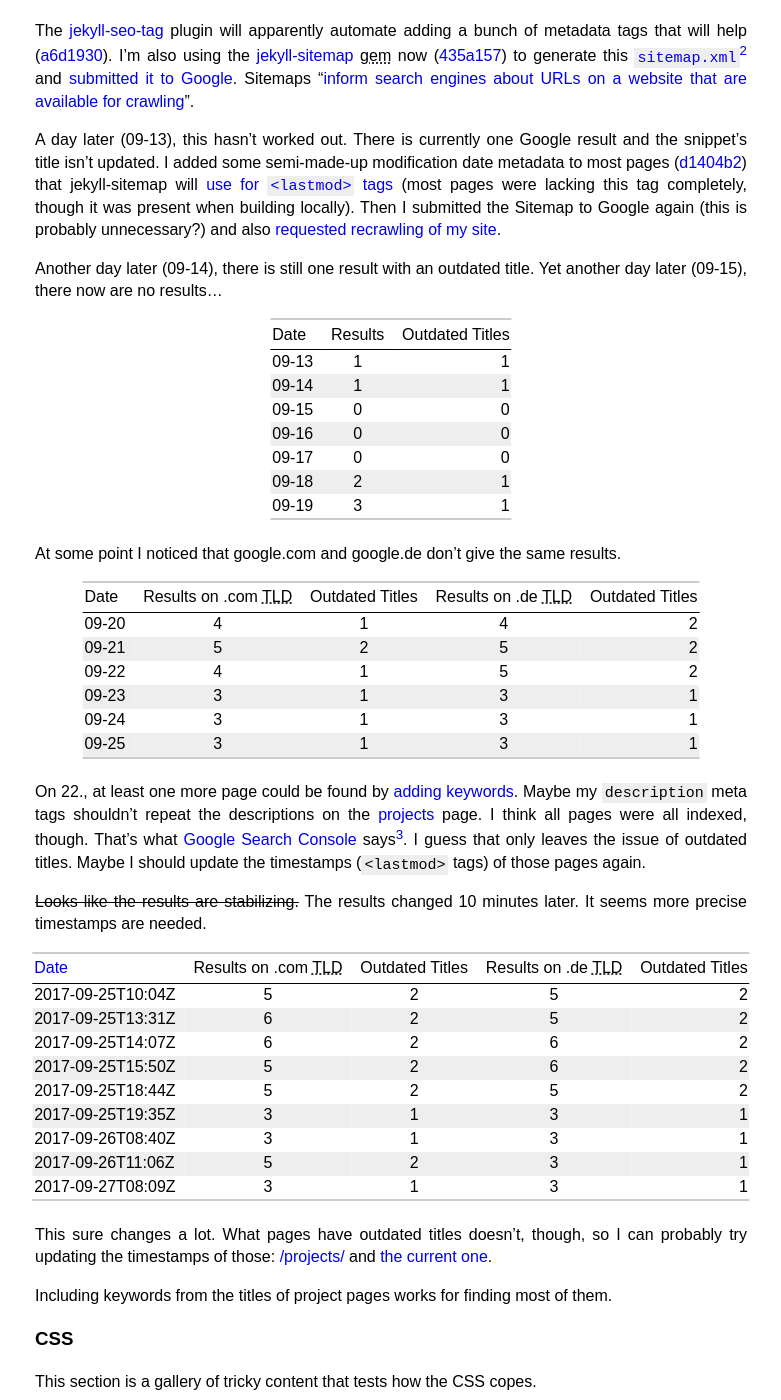
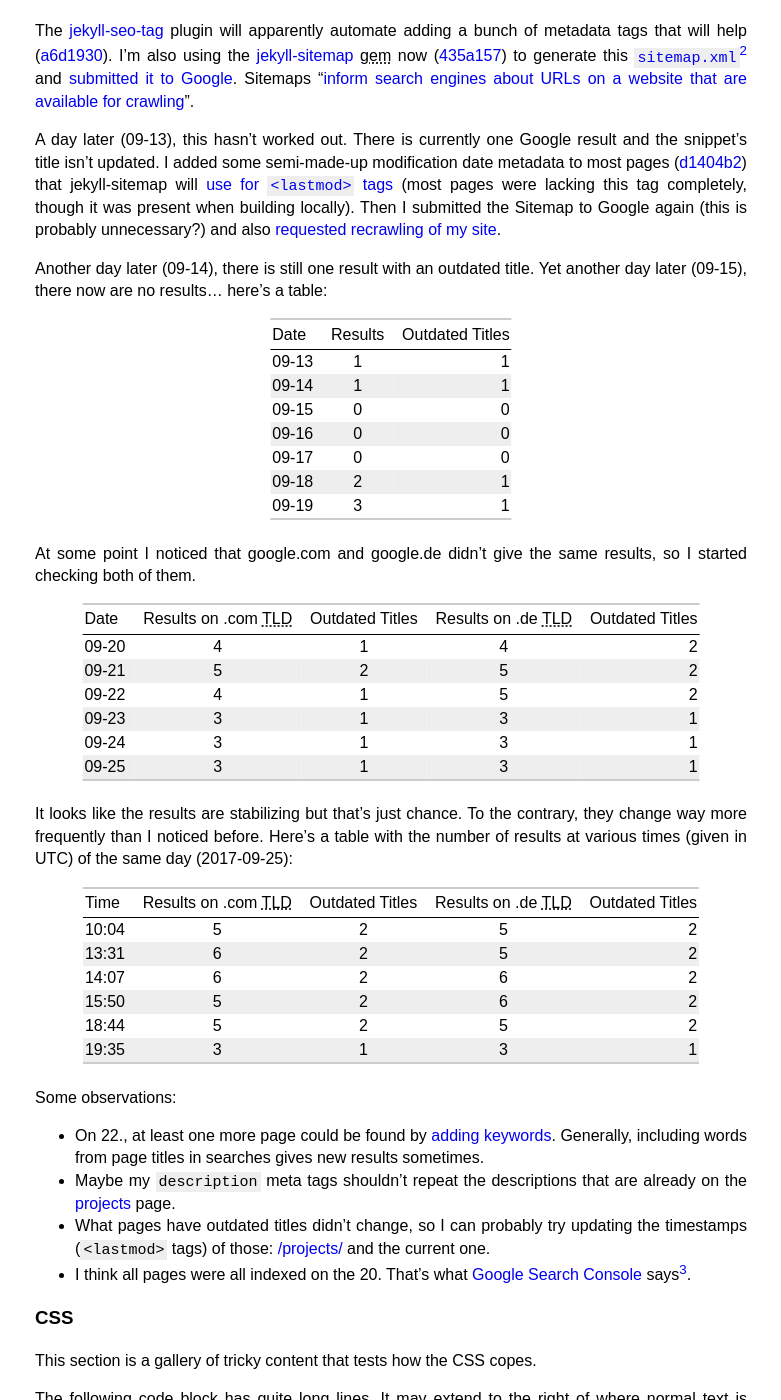
Before and after one commit to meribold/meribold.org, a Jekyll site: the page built from _posts/2017-09-02-meta.md, in a window 1280 px wide and 1400 px high, scrolled down 2661 px. Shown: the whole window, without its empty margins (249-1030 px from the left). Built offline with Jekyll 4.4.1, drawn with Linux system fonts in a browser that asks for light colours.

Commit message:
Edit meta post

```diff
--- a/_posts/2017-09-02-meta.md
+++ b/_posts/2017-09-02-meta.md
@@ -202,7 +202,7 @@ and also [requested recrawling of my site][09-13.2].
 [09-13.2]: https://support.google.com/webmasters/answer/6065812
 
 Another day later (09-14), there is still one result with an outdated title.  Yet another
-day later (09-15), there now are no results...
+day later (09-15), there now are no results... here's a table:
 
 | Date  | Results | Outdated Titles |
 |-------|---------|-----------------|
@@ -214,19 +214,8 @@ day later (09-15), there now are no results...
 | 09-18 | 2       | 1               |
 | 09-19 | 3       | 1               |
 
-At some point I noticed that google.com and google.de don't give the same results.
-<!--
-There currently are four results each but one page is different: google.com has
-[projects/trackhack/](https://meribold.github.io/projects/trackhack) while google.de has
-this page (with an outdated title).  Other than that they both still have one more link
-with an outdated title.
--->
-
-<!--
-*   Day 9: five results; two have outdated titles.
-*   Day 10: four results on google.com, five on google.de; one and two outdated titles,
-    respectively
--->
+At some point I noticed that google.com and google.de didn't give the same results, so I
+started checking both of them.
 
 | Date  | Results on .com TLD | Outdated Titles | Results on .de TLD | Outdated Titles |
 |-------|---------------------|-----------------|--------------------|-----------------|
@@ -237,12 +226,30 @@ with an outdated title.
 | 09-24 | 3                   | 1               | 3                  | 1               |
 | 09-25 | 3                   | 1               | 3                  | 1               |
 
-On 22., at least one more page could be found by [adding keywords][15].
-<!-- (Doesn't work on google.com.) -->
-Maybe my `description` meta tags shouldn't repeat the descriptions on the [projects][]
-page.  I think all pages were all indexed, though.  That's what [Google Search
-Console][gsc] says[^processed].  I guess that only leaves the issue of outdated titles.
-Maybe I should update the timestamps (`<lastmod>` tags) of those pages again.
+It looks like the results are stabilizing but that's just chance.  To the contrary, they
+change way more frequently than I noticed before.  Here's a table with the number of
+results at various times (given in UTC) of the same day (2017-09-25):
+
+| Time  | Results on .com TLD | Outdated Titles | Results on .de TLD | Outdated Titles |
+|-------|---------------------|-----------------|--------------------|-----------------|
+| 10:04 | 5                   | 2               | 5                  | 2               |
+| 13:31 | 6                   | 2               | 5                  | 2               |
+| 14:07 | 6                   | 2               | 6                  | 2               |
+| 15:50 | 5                   | 2               | 6                  | 2               |
+| 18:44 | 5                   | 2               | 5                  | 2               |
+| 19:35 | 3                   | 1               | 3                  | 1               |
+
+Some observations:
+
+*   On 22., at least one more page could be found by [adding keywords][15].  <!-- (Didn't
+    work on google.com.) --> Generally, including words from page titles in searches gives
+    new results sometimes.
+*   Maybe my `description` meta tags shouldn't repeat the descriptions that are already on
+    the [projects][] page.
+*   What pages have outdated titles didn't change, so I can probably try updating the
+    timestamps (`<lastmod>` tags) of those: [/projects/](/projects/) and the current one.
+*   I think all pages were all indexed on the 20.  That's what
+    [Google Search Console][gsc] says[^processed].
 
 [^processed]: It says `/sitemap.xml` was submitted on 2017-09-12, processed on 2017-09-20,
     and 10 out of 11 links were indexed.  I assume [this][14] is the one that wasn't.
@@ -250,29 +257,6 @@ Maybe I should update the timestamps (`<lastmod>` tags) of those pages again.
 [14]: /googled1df7058b163306e.html
 [15]: https://www.google.de/search?q=site%3Ameribold.github.io+pvp
 [projects]: /projects
-
-~~Looks like the results are stabilizing.~~  The results changed 10 minutes later.  It
-seems more precise timestamps are needed.
-
-| [Date][ISO 8601]  | Results on .com TLD | Outdated Titles | Results on .de TLD | Outdated Titles |
-|-------------------|---------------------|-----------------|--------------------|-----------------|
-| 2017-09-25T10:04Z | 5                   | 2               | 5                  | 2               |
-| 2017-09-25T13:31Z | 6                   | 2               | 5                  | 2               |
-| 2017-09-25T14:07Z | 6                   | 2               | 6                  | 2               |
-| 2017-09-25T15:50Z | 5                   | 2               | 6                  | 2               |
-| 2017-09-25T18:44Z | 5                   | 2               | 5                  | 2               |
-| 2017-09-25T19:35Z | 3                   | 1               | 3                  | 1               |
-| 2017-09-26T08:40Z | 3                   | 1               | 3                  | 1               |
-| 2017-09-26T11:06Z | 5                   | 2               | 3                  | 1               |
-| 2017-09-27T08:09Z | 3                   | 1               | 3                  | 1               |
-
-[ISO 8601]: https://xkcd.com/1179/
-
-This sure changes a lot.  What pages have outdated titles doesn't, though, so I can
-probably try updating the timestamps of those: [/projects/](/projects/) and [the current
-one](./meta.html).
-
-Including keywords from the titles of project pages works for finding most of them.
 
 ### CSS
 
```
